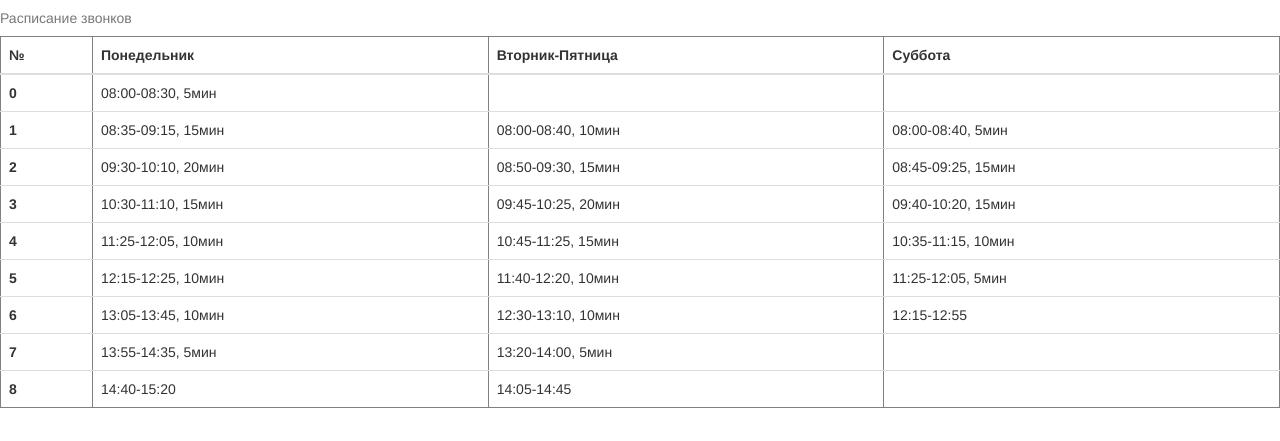
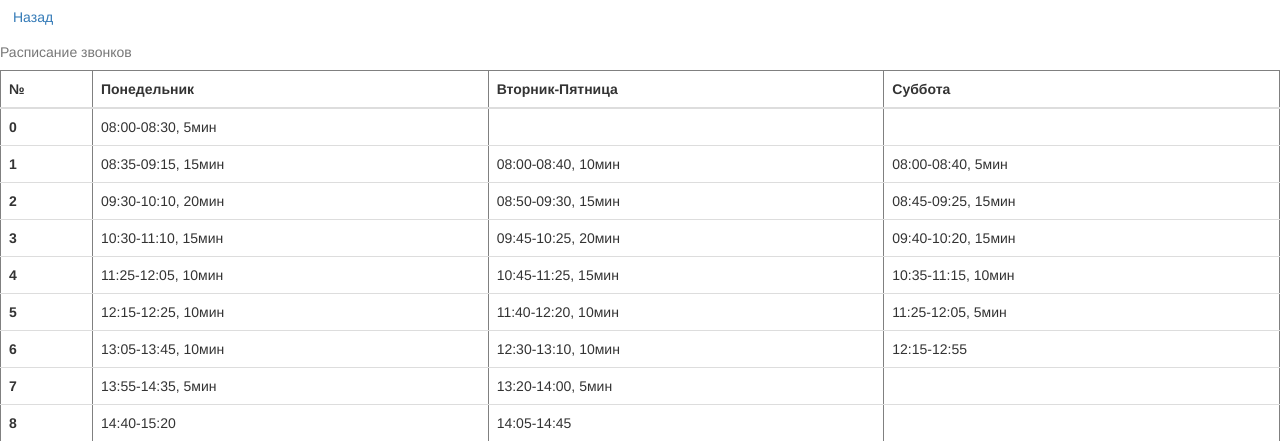
Before and after one commit to prostoLavr/LyceumSIte, a Flask app: page /timetable in a window 1280 px wide. Shown: the top 441 px of the page. Run offline with Flask 2, Linux system fonts and the light colour scheme; some libraries are stand-ins or nearby versions.

Commit message:
Add back button

```diff
--- a/app/templates/timetable.html
+++ b/app/templates/timetable.html
@@ -1,6 +1,7 @@
 {% extends "base.html" %}
 
 {% block body %}
+<a href="/" class="btn">Назад</a>
 <table border="1" class="table">
     <caption>Расписание звонков</caption>
     <thead>
```
